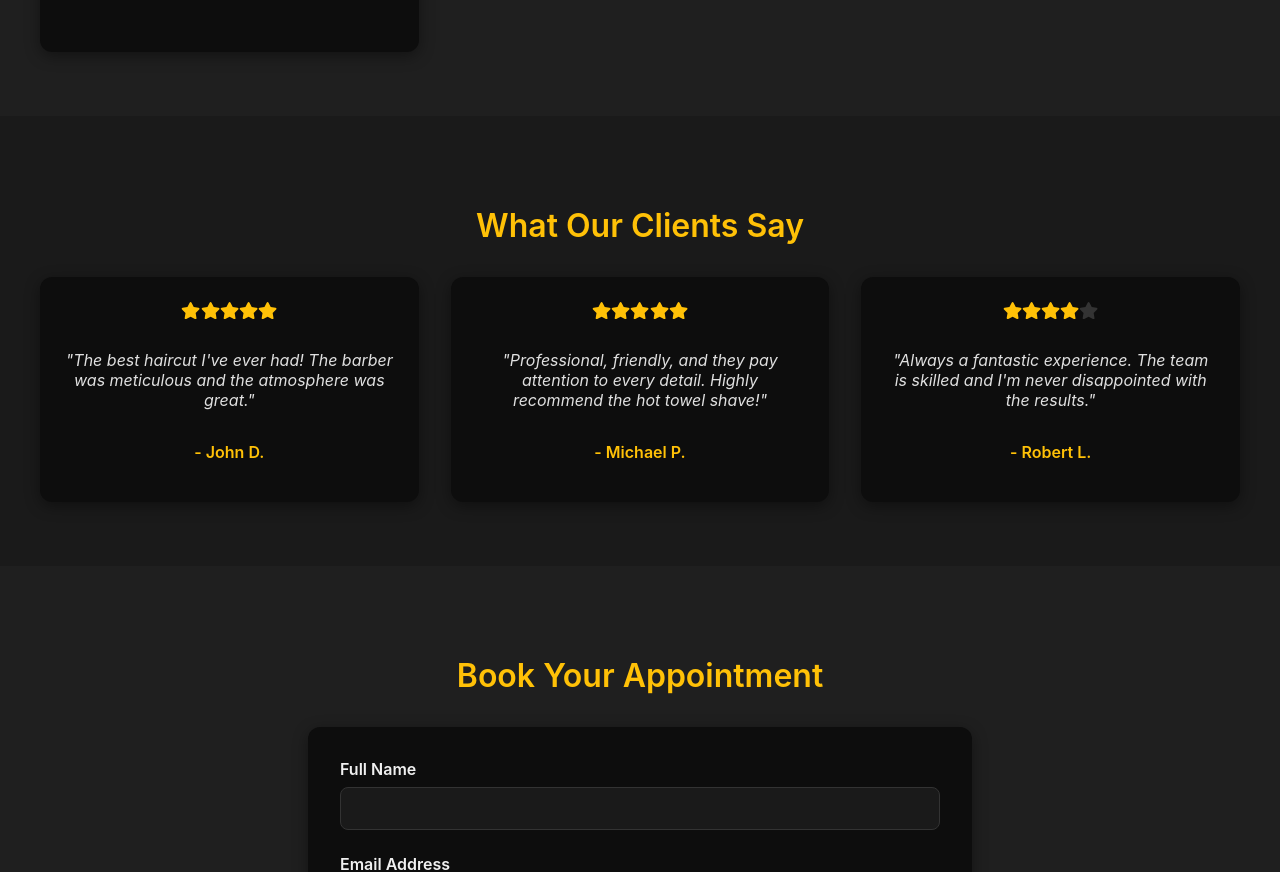
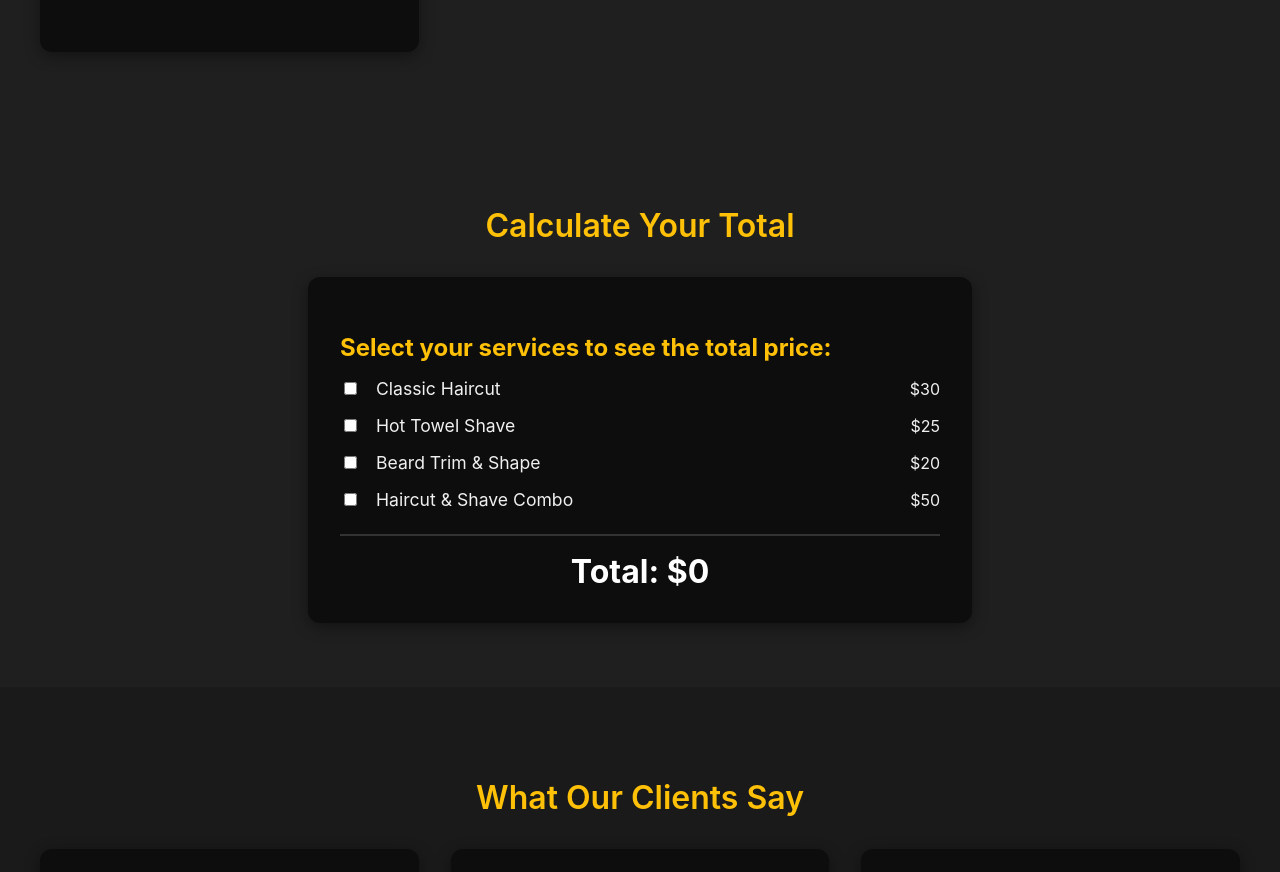
Before and after one commit to mohamedmehdigara/react-barber-shop, a React (Create React App) app: page / in a window 1280 px wide. Shown: the part 1251-2123 px from the top of the page. Built offline with nearby package versions, Linux system fonts and the light colour scheme.

Commit message:
edited file

```diff
--- a/src/App.js
+++ b/src/App.js
@@ -292,6 +292,49 @@ const BarberBio = styled.p`
   line-height: 1.4;
 `;
 
+// Styled Components for Price Calculator
+const PriceCalculatorSection = styled(ServicesSection)`
+  background-color: #1f1f1f;
+`;
+
+const PriceCalculatorCard = styled(ServiceCard)`
+  background-color: #0d0d0d;
+  padding: 2rem;
+  max-width: 600px;
+  margin: 0 auto;
+  text-align: left;
+`;
+
+const PriceTitle = styled.h3`
+  font-size: 1.5rem;
+  color: #ffc107;
+  margin-bottom: 1rem;
+`;
+
+const ServiceItem = styled.div`
+  display: flex;
+  justify-content: space-between;
+  align-items: center;
+  margin-bottom: 1rem;
+`;
+
+const ServiceLabel = styled.label`
+  display: flex;
+  align-items: center;
+  gap: 1rem;
+  font-size: 1.1rem;
+  cursor: pointer;
+`;
+
+const TotalPrice = styled.div`
+  font-size: 2rem;
+  font-weight: bold;
+  color: #fff;
+  margin-top: 1.5rem;
+  text-align: center;
+  border-top: 2px solid #333;
+  padding-top: 1rem;
+`;
 
 // Simple footer.
 const Footer = styled.footer`
@@ -312,6 +355,7 @@ function App() {
   const [date, setDate] = useState('');
   const [time, setTime] = useState('');
   const [isSubmitted, setIsSubmitted] = useState(false);
+  const [selectedServices, setSelectedServices] = useState([]);
 
   // State for validation errors
   const [nameError, setNameError] = useState('');
@@ -319,10 +363,10 @@ function App() {
   const [dateError, setDateError] = useState('');
 
   const services = [
-    { name: "Classic Haircut", price: "$30", icon: <FaCut /> },
-    { name: "Hot Towel Shave", price: "$25", icon: <FaCut /> },
-    { name: "Beard Trim & Shape", price: "$20", icon: <FaCrown /> },
-    { name: "Haircut & Shave Combo", price: "$50", icon: <FaCut /> },
+    { name: "Classic Haircut", price: 30, icon: <FaCut /> },
+    { name: "Hot Towel Shave", price: 25, icon: <FaCut /> },
+    { name: "Beard Trim & Shape", price: 20, icon: <FaCrown /> },
+    { name: "Haircut & Shave Combo", price: 50, icon: <FaCut /> },
   ];
 
   const reviews = [
@@ -417,6 +461,21 @@ function App() {
     }
   };
 
+  const handleServiceSelection = (serviceName) => {
+    setSelectedServices(prevSelected => {
+      if (prevSelected.includes(serviceName)) {
+        return prevSelected.filter(name => name !== serviceName);
+      } else {
+        return [...prevSelected, serviceName];
+      }
+    });
+  };
+
+  const totalCost = selectedServices.reduce((total, serviceName) => {
+    const service = services.find(s => s.name === serviceName);
+    return total + (service ? service.price : 0);
+  }, 0);
+
   const isFormValid = name && email && service && date && time && !nameError && !emailError && !dateError;
 
   return (
@@ -440,11 +499,34 @@ function App() {
             <ServiceCard key={index}>
               <ServiceIcon>{service.icon}</ServiceIcon>
               <ServiceName>{service.name}</ServiceName>
-              <ServicePrice>{service.price}</ServicePrice>
+              <ServicePrice>${service.price}</ServicePrice>
             </ServiceCard>
           ))}
         </ServiceGrid>
       </ServicesSection>
+
+      <PriceCalculatorSection>
+        <SectionTitle>Calculate Your Total</SectionTitle>
+        <PriceCalculatorCard>
+          <PriceTitle>Select your services to see the total price:</PriceTitle>
+          {services.map((service, index) => (
+            <ServiceItem key={index}>
+              <ServiceLabel>
+                <input
+                  type="checkbox"
+                  checked={selectedServices.includes(service.name)}
+                  onChange={() => handleServiceSelection(service.name)}
+                />
+                {service.name}
+              </ServiceLabel>
+              <span>${service.price}</span>
+            </ServiceItem>
+          ))}
+          <TotalPrice>
+            Total: ${totalCost}
+          </TotalPrice>
+        </PriceCalculatorCard>
+      </PriceCalculatorSection>
 
       <ReviewsSection>
         <SectionTitle>What Our Clients Say</SectionTitle>
```
Lines whose indentation alone changed are shown as unchanged.
